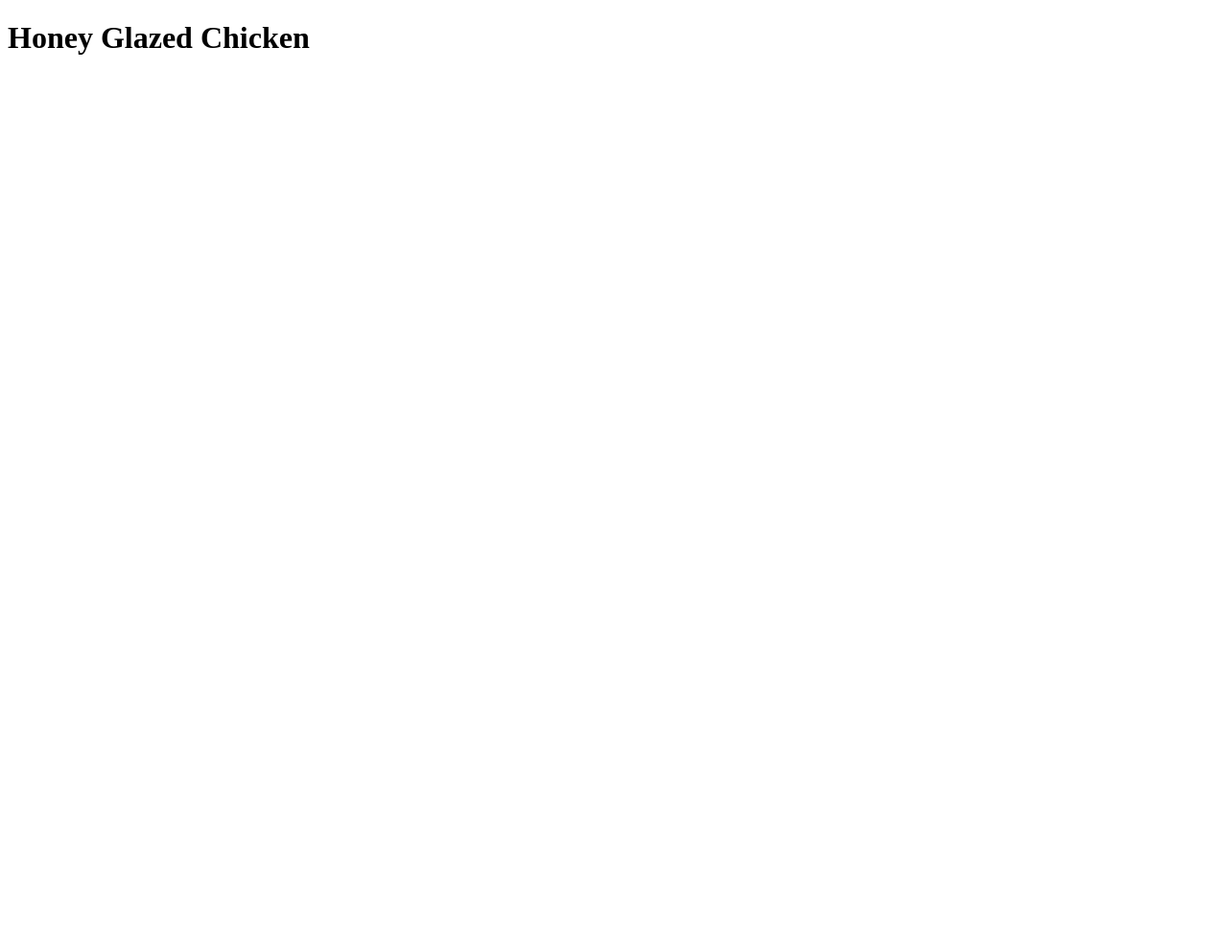
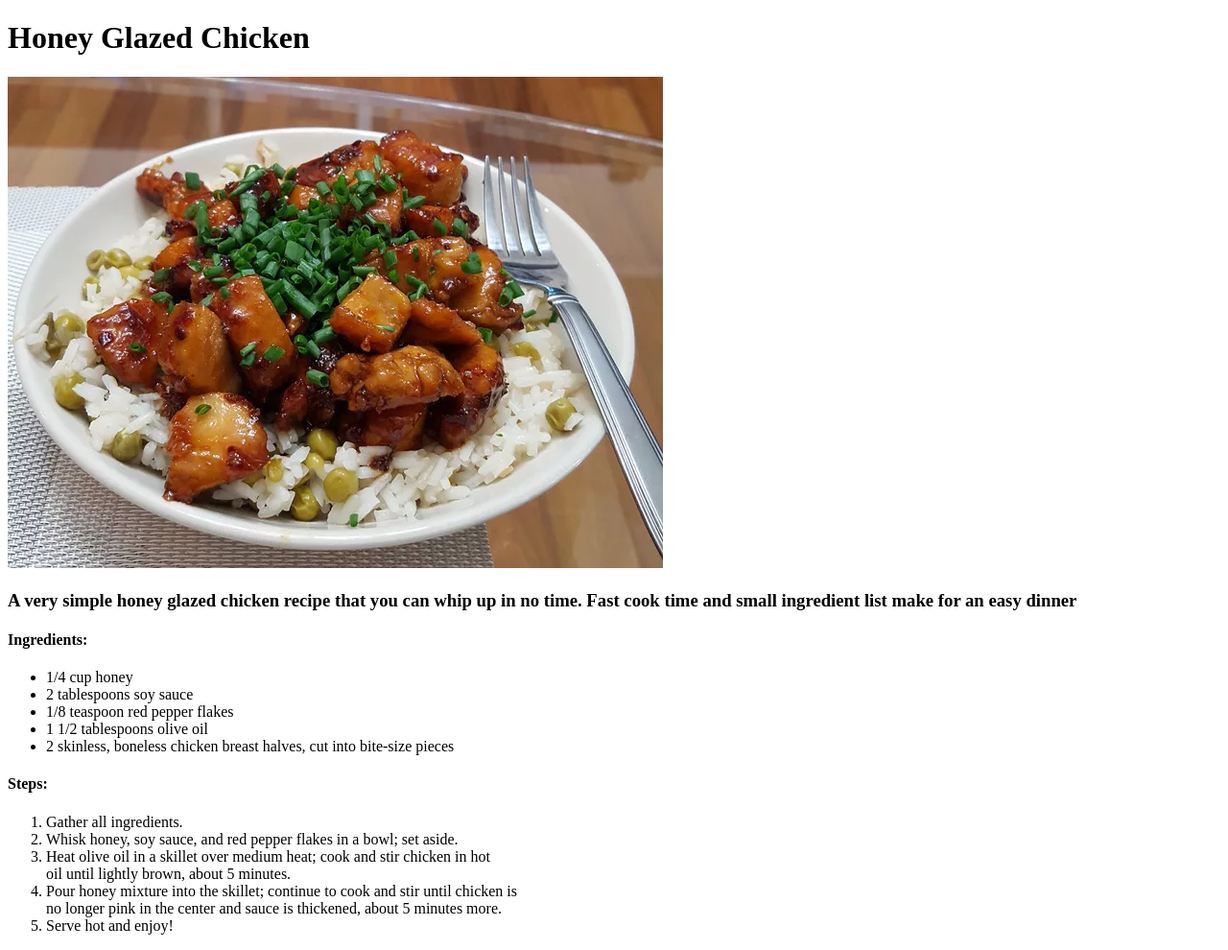
Before and after one commit to g-whittington/odin-recipes, a plain HTML site: page recipes/chicken.html in a window 1280 px wide. Shown: the whole page at 96% size. Before the commit the page ends 800 px from the top, so only its background shows below. Drawn offline with Linux system fonts and the light colour scheme.

Commit message:
Finished chicken.html Added and img of the food Added a description to the dish Added an ingredients list Added a steps list

```diff
--- a/recipes/chicken.html
+++ b/recipes/chicken.html
@@ -7,5 +7,34 @@
 </head>
     <body>
         <h1>Honey Glazed Chicken</h1>
+
+        <img src="img/chicken.png" alt="Finished Honey Glazed Chicken Dish">
+
+        <h3>
+            A very simple honey glazed chicken recipe that you can whip up in no time.
+            Fast cook time and small ingredient list make for an easy dinner
+        </h3>
+
+        <h4>Ingredients:</h4>
+        <ul>
+            <li>1/4 cup honey</li>
+            <li>2 tablespoons soy sauce</li>
+            <li>1/8 teaspoon red pepper flakes</li>
+            <li>1 1/2 tablespoons olive oil</li>
+            <li>2 skinless, boneless chicken breast halves, cut into bite-size pieces</li>
+        </ul>
+
+        <h4>Steps:</h4>
+        <ol>
+            <li>Gather all ingredients.</li>
+            <li>Whisk honey, soy sauce, and red pepper flakes in a bowl; set aside.</li>
+            <li>Heat olive oil in a skillet over medium heat; cook and stir chicken in hot<br>
+                oil until lightly brown, about 5 minutes.
+            </li>
+            <li>Pour honey mixture into the skillet; continue to cook and stir until chicken is<br>
+                no longer pink in the center and sauce is thickened, about 5 minutes more.
+            </li>
+            <li>Serve hot and enjoy!</li>
+        </ol>
     </body>
 </html>
```
Also changed, not shown: recipes/img/chicken.png (added).
